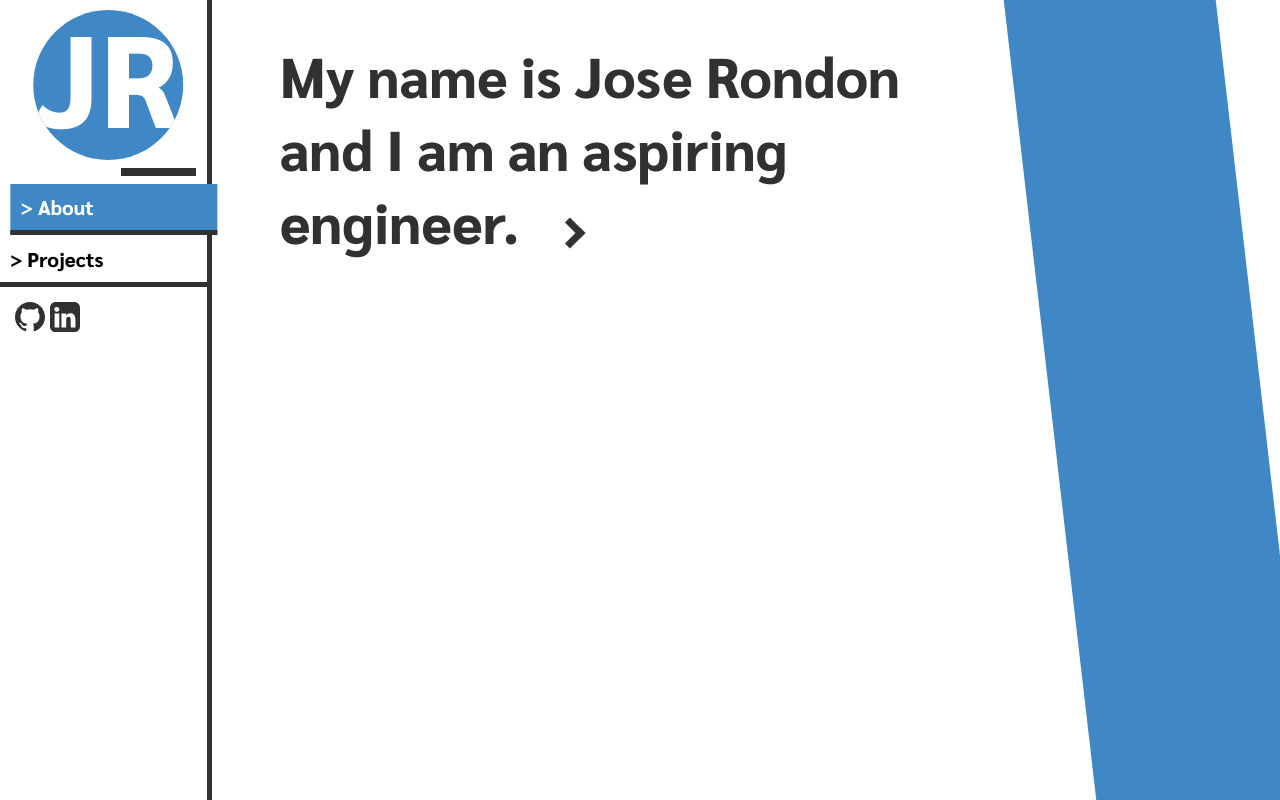
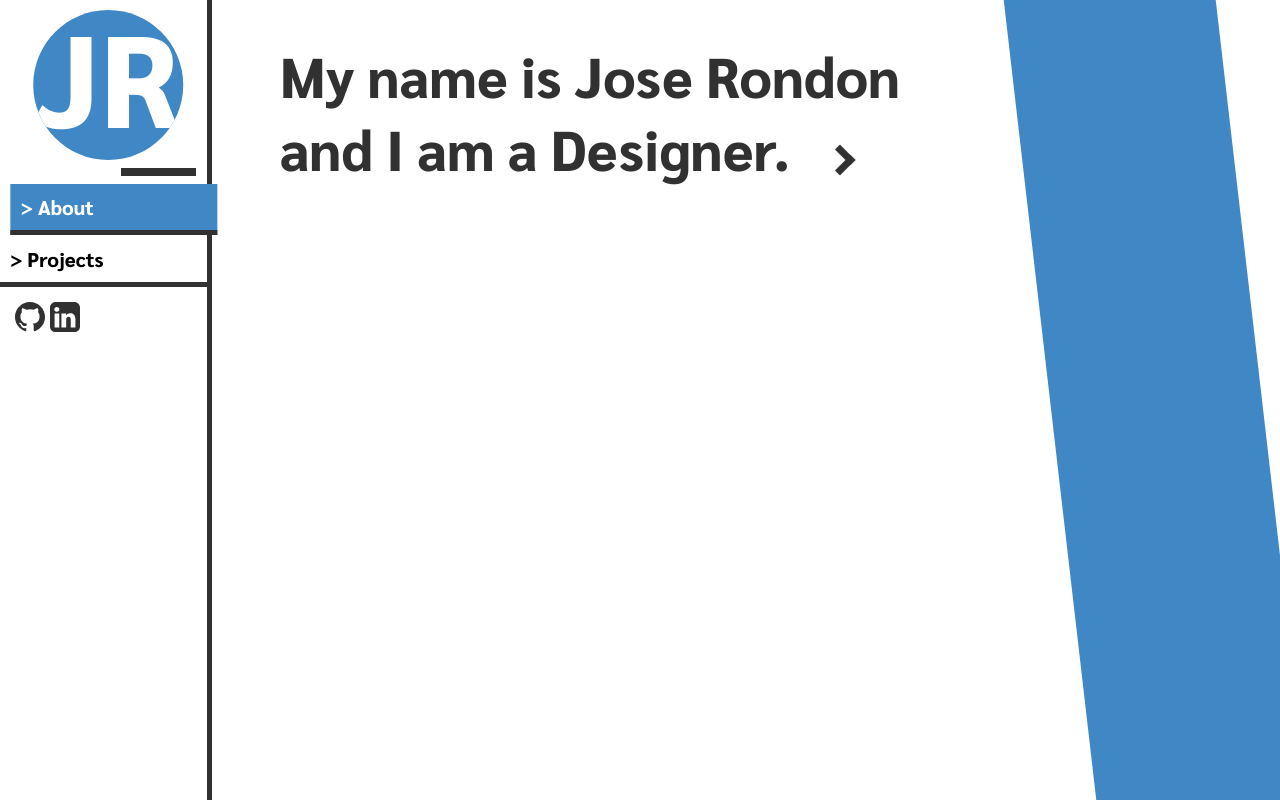
Before and after one commit to jrmrsr/Portfolio, a React (Create React App) app: page / in a window 1280 px wide. Built offline with nearby package versions, Linux system fonts and the light colour scheme.

Commit message:
Updated wording and headings.

```diff
--- a/src/components/About.js
+++ b/src/components/About.js
@@ -6,7 +6,7 @@ export default class About extends Component {
   render() {
     let button =<button className="main-button bounce" style={{marginLeft:"5%"}}><span className="arrow right"/></button>
 
-    const header = <h1 className="main-header-text animated fadeInLeft">My name is Jose Rondon and I am an aspiring engineer.{button}</h1>;
+    const header = <h1 className="main-header-text animated fadeInLeft">My name is Jose Rondon and I am a Designer.{button}</h1>;
 
     return (
       <div className="container animated fadeInLeft">
--- a/src/components/Projects.js
+++ b/src/components/Projects.js
@@ -27,6 +27,7 @@ export default class Projects extends Component {
         <Link to="/EWB">
           <span><h2 className="project-title">Engineers Without Borders{buttonMain}</h2><hr /></span>
         </Link>
+        <span><h2 className="project-title">Work Experience</h2><hr /></span>
         <WorkMap/>
       </div>
    );
```
